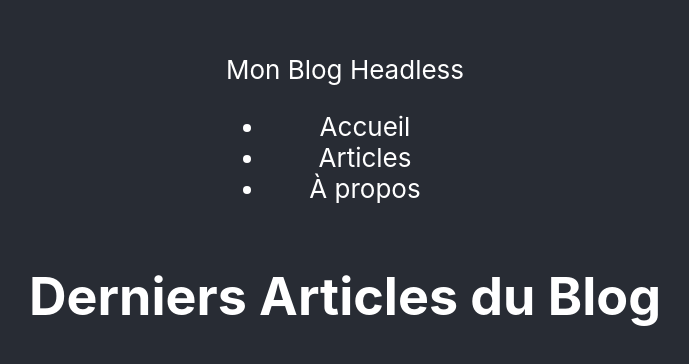
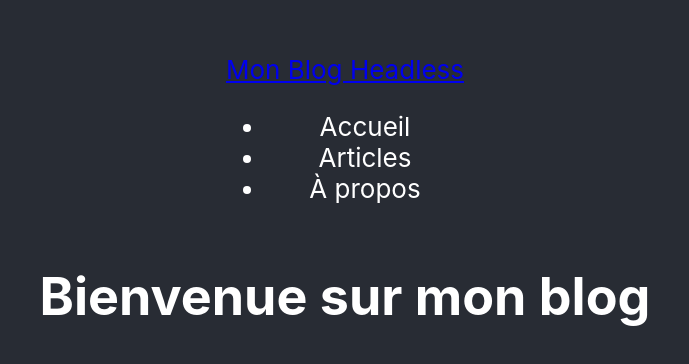
Before and after one commit to jawad-zafari/Wordpress-headless, a React (Create React App) app: page / in a window 1280 px wide. Shown: the part 192-556 px from the top of the page, without its empty margins (295-984 px from the left). Built offline with nearby package versions, Linux system fonts and the light colour scheme; no server answers.

Commit message:
Changer le titre

```diff
--- a/src/components/Header.jsx
+++ b/src/components/Header.jsx
@@ -1,19 +1,20 @@
 import React from 'react';
+import '../App.css';
 
 function Header(props) {
-  let title = "Derniers Articles du Blog";
+  let title = "Bienvenue sur mon blog";
 
-  if (props.currentView == 'home') {
-    title = 'Bienvenue sur mon blog';
+ if (props.currentView == 'about') {
+    title = 'À propos de blog';
   }
-  else if (props.currentView == 'about') {
-    title = 'À propos de blog';
+  else if (props.currentView == 'articles') {
+    title = "Derniers Articles du Blog";
   }
 
   return (
     <header className="App-header">
       <nav className="top-nav">
-        <div className="logo">Mon Blog Headless</div>
+        <div className="logo"><a href="/">Mon Blog Headless</a></div>
         <ul>
           <li onClick={() => props.setCurrentView('home')}>Accueil</li>
           <li onClick={() => props.setCurrentView('articles')}>Articles</li>
```
